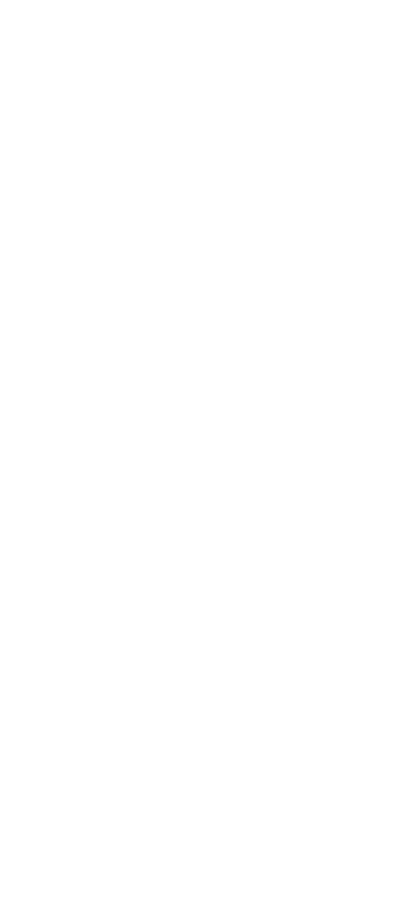
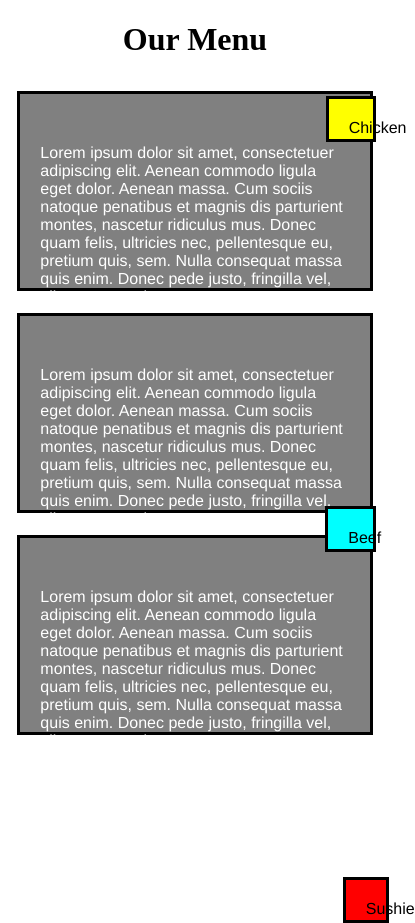
Before and after one commit to Jerbared/Coursera-test, a plain HTML site: page module2-solution/index.html in a window 390 px wide. Shown: the whole page, 415 px wide, since content can reach past the window. Before the commit the page ends 844 px from the top, so only its background shows below. Drawn offline with Linux system fonts and the light colour scheme; files that its build step writes are made by us from their sources.

Commit message:
Add files via upload

```diff
--- a/module2-solution/index.html
+++ b/module2-solution/index.html
@@ -1,9 +1,35 @@
+
 <!DOCTYPE html>
 <html>
-<head>
-	<title></title>
-</head>
+
+  <head>
+    <meta charset="utf-8">
+    <meta name="viewport" content="width=device-width, initial-scale=1">
+    <link rel="stylesheet" href="css/style.css">
+    <title>Module 2 Assignment</title>
+  </head>
+
 <body>
+<h1>Our Menu</h1>
 
-</body>
+<div class="row">
+
+  <div class="col-lg-3 col-md-6 col-sm-3">
+  		<p class = "chicken"> Chicken </p>
+  		<p>Lorem ipsum dolor sit amet, consectetuer adipiscing elit. Aenean commodo ligula eget dolor. Aenean massa. Cum sociis natoque penatibus et magnis dis parturient montes, nascetur ridiculus mus. Donec quam felis, ultricies nec, pellentesque eu, pretium quis, sem. Nulla consequat massa quis enim. Donec pede justo, fringilla vel, aliquet nec, vulputate eget, arcu. </p>
+  	</div>
+
+	<p class ="beef"> Beef </p>
+  <div class="col-lg-3 col-md-6 col-sm-3"><p>Lorem ipsum dolor sit amet, consectetuer adipiscing elit. Aenean commodo ligula eget dolor. Aenean massa. Cum sociis natoque penatibus et magnis dis parturient montes, nascetur ridiculus mus. Donec quam felis, ultricies nec, pellentesque eu, pretium quis, sem. Nulla consequat massa quis enim. Donec pede justo, fringilla vel, aliquet nec, vulputate eget, arcu.</p>
+  	</div>
+ </div>
+
+ 	<p class = "sushi"> Sushie </p>
+  <div class="col-lg-3 col-md-12 col-sm-3"><p>Lorem ipsum dolor sit amet, consectetuer adipiscing elit. Aenean commodo ligula eget dolor. Aenean massa. Cum sociis natoque penatibus et magnis dis parturient montes, nascetur ridiculus mus. Donec quam felis, ultricies nec, pellentesque eu, pretium quis, sem. Nulla consequat massa quis enim. Donec pede justo, fringilla vel, aliquet nec, vulputate eget, arcu.</p>
+  	</div>
+ </div>
+
+</div>
+
+	</body>
 </html>
--- /dev/null
+++ b/module2-solution/style.css
@@ -0,0 +1,134 @@
+
+ /**************base styles**************/
+ * {
+ 	box-sizing: border-box;
+ }
+
+ .row {
+  width: 100%;
+}
+
+h1 {
+text-align: center;
+}
+
+p {
+  border: 3px solid black;
+  background-color: gray;
+  width: 95%;
+  height: 200px;
+  margin-right: auto;
+  margin-left: auto;
+  font-family: Helvetica;
+  color: white;
+  padding:20px;
+  padding-top: 50px;
+}
+
+
+/****************Titles******************/
+
+.chicken {
+	background-color: yellow;
+	padding: 20px;
+	width: 8%;
+	position: absolute;
+	height: 20px;
+	top: 80px;
+	left: 24.7%;
+	color: black;
+}
+
+.beef {
+	background-color: cyan;
+	padding: 20px;
+	width: 8%;
+	position: absolute;
+	height: 20px;
+	top: 80px;
+	left: 57.6%;
+	color: black;
+}
+
+
+.sushi {
+	background-color: red;
+	padding: 20px;
+	width: 8%;
+	position: absolute;
+	height: 20px;
+	top: 80px;
+	left: 90.6%;
+	color: black;
+}
+
+/********** Browser view only **********/
+@media (min-width: 992px) {
+   .col-lg-3 {
+ 	float: left;
+ 	width: 33.33%;
+ 	}
+}
+
+
+/********** Tablet view only **********/
+@media (min-width: 768px) and (max-width: 991px) {
+
+.chicken {
+	left: 40%;
+	width: 8.8%;
+	text-align-last: center;
+}
+
+.beef {
+	left: 89%;
+	width: 8.8%;
+}
+
+.sushi {
+	top: 71.9%;
+	left: 87.9%;
+	width: 8.8%;
+}
+  .col-lg-3 {
+  	float:left;
+  	width: 50%;
+  }
+
+  .col-md-12 {
+    width: 100%;
+    margin-top: -5px;
+  }
+
+
+}
+
+/********mobile view only*******/
+
+@media (max-width: 767px) {
+
+
+.chicken {
+	left: 83.5%;
+	width: 13%;
+}
+
+.beef {
+	top: 58%;
+	left: 83.4%;
+	width: 13%;
+}
+
+.sushi {
+	top: 102%;
+	left: 87.9%;
+	width: 8.8%;
+}
+
+ .col-sm-3 {
+  	float:left;
+  	width: 100%;
+  	margin-bottom: -5px;
+  	margin-top: -5px;
+  }
+}
```
